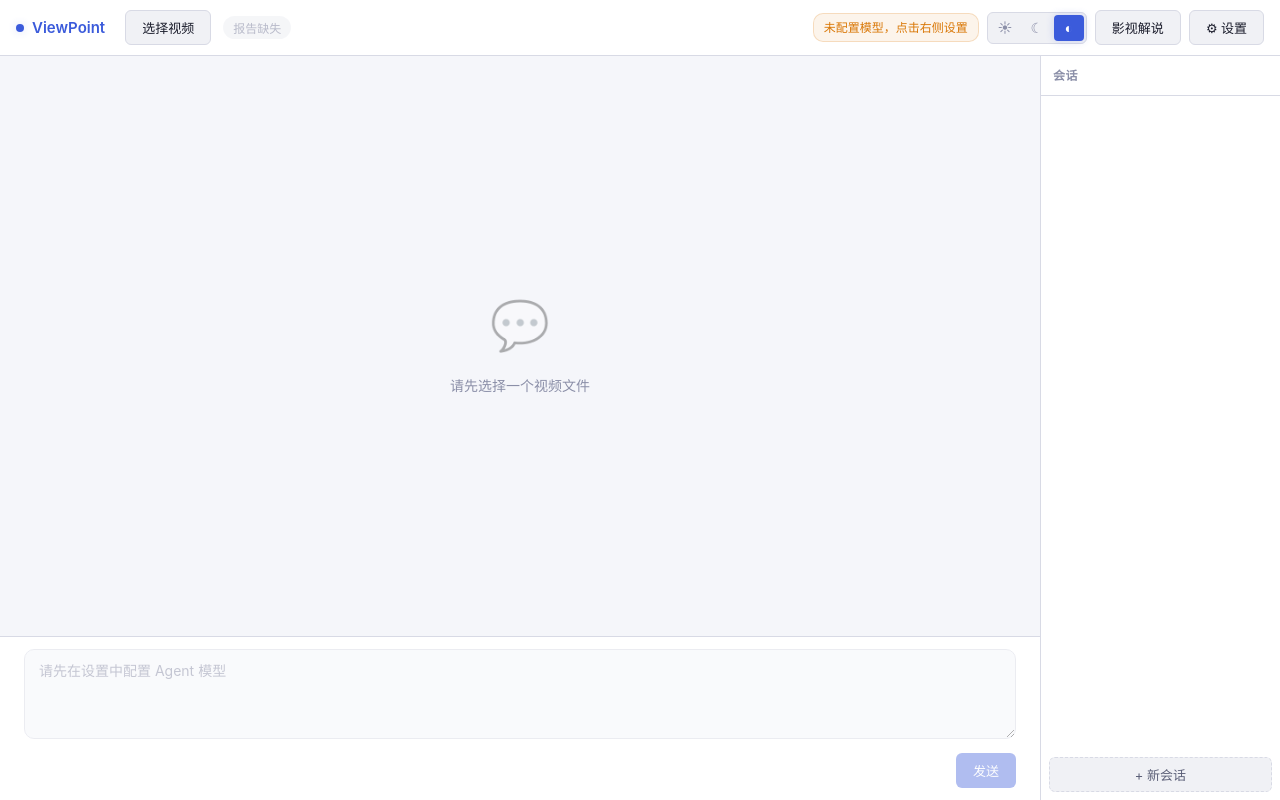
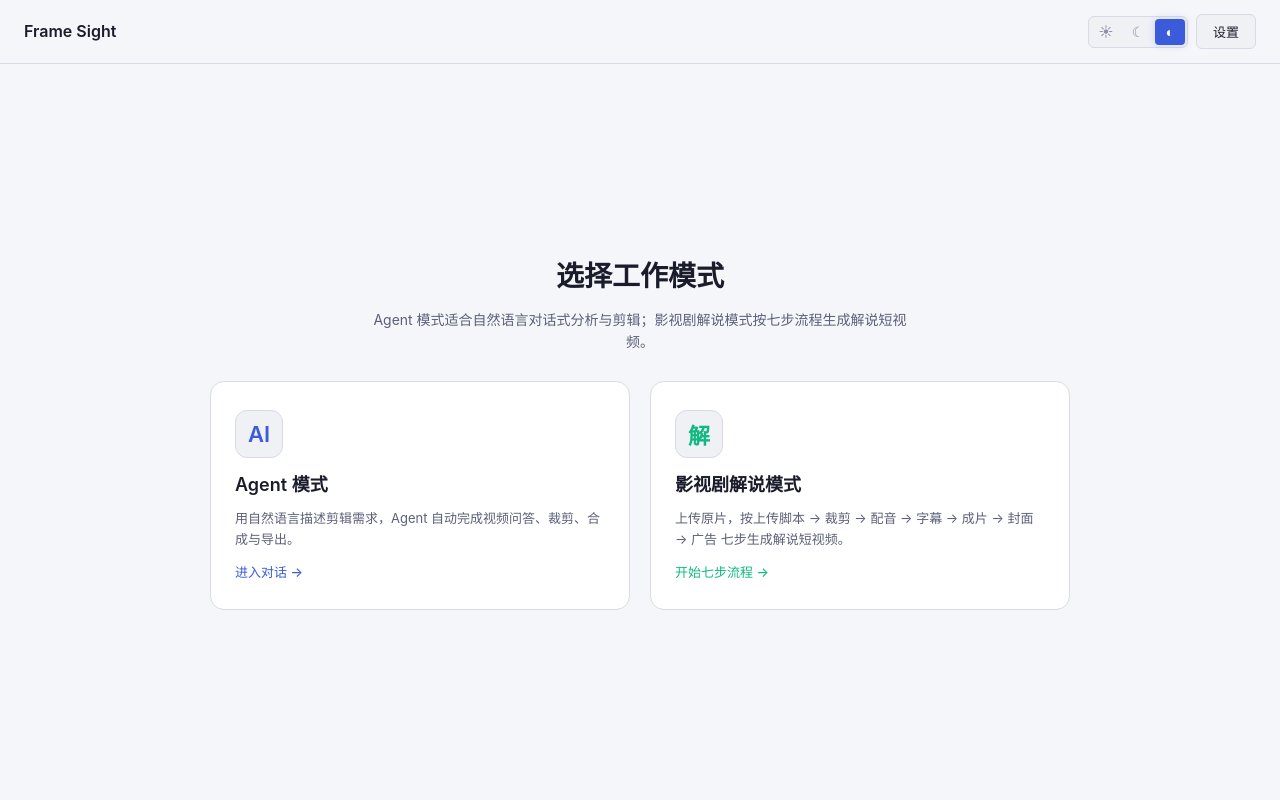
Before and after one commit to ComfortableLiu/frame-sight, a React (Vite) app in the folder apps/frontend/: page / in a window 1280 px wide. Built offline with nearby package versions, Linux system fonts and the light colour scheme.

Commit message:
feat: 首页模式选择入口（Agent / 影视解说）
默认路由改为 home，双卡片进入 Agent 或七步解说流程；
解说页与 Agent 顶栏支持返回首页。

```diff
--- a/apps/frontend/src/main.tsx
+++ b/apps/frontend/src/main.tsx
@@ -12,6 +12,7 @@ import { store, cacheLoad } from './store/index.js';
 import { RouterProvider, useRouter } from './modules/router/Router.js';
 import { AgentPage } from './modules/pages/AgentPage.js';
 import { SettingsPage } from './modules/pages/SettingsPage.js';
+import { HomePage } from './modules/pages/HomePage.js';
 import { CommentaryLayout } from './modules/commentary/CommentaryLayout.js';
 import { ErrorBoundary } from './modules/ErrorBoundary.js';
 import './styles.css';
@@ -34,8 +35,10 @@ function AppRouter(): JSX.Element {
     case 'settings':
       return <SettingsPage />;
     case 'agent':
+      return <AgentPage />;
+    case 'home':
     default:
-      return <AgentPage />;
+      return <HomePage />;
   }
 }
 
--- a/apps/frontend/src/modules/commentary/CommentaryLayout.tsx
+++ b/apps/frontend/src/modules/commentary/CommentaryLayout.tsx
@@ -95,10 +95,10 @@ export function CommentaryLayout(): JSX.Element {
             size="small"
             onClick={() => {
               dispatch(setFlowMode('agent'));
-              replace('agent');
+              replace('home');
             }}
           >
-            切换到 Agent 模式
+            返回首页
           </Button>
         </Space>
         <Typography.Text type="secondary">模式：{flowMode === 'normal' ? '解说' : 'Agent'}</Typography.Text>
--- a/apps/frontend/src/modules/pages/AgentPage.tsx
+++ b/apps/frontend/src/modules/pages/AgentPage.tsx
@@ -646,6 +646,13 @@ export function AgentPage(): JSX.Element {
 
           <button
             className="btn"
+            onClick={() => pushRoute('home')}
+            title="返回模式选择首页"
+          >
+            首页
+          </button>
+          <button
+            className="btn"
             onClick={() => {
               dispatch({ type: 'commentary/setFlowMode', payload: 'normal' });
               pushRoute('commentary-step-1');
--- /dev/null
+++ b/apps/frontend/src/modules/pages/HomePage.tsx
@@ -0,0 +1,178 @@
+import { useDispatch } from 'react-redux';
+import { useRouter } from '../router/Router.js';
+import { setFlowMode } from '../../store/commentarySlice.js';
+import { useTheme } from '../../hooks/useTheme.js';
+
+const cardStyle: React.CSSProperties = {
+  flex: '1 1 280px',
+  maxWidth: 420,
+  minHeight: 220,
+  padding: '28px 24px',
+  borderRadius: 'var(--radius-lg, 14px)',
+  border: '1px solid var(--border, #2a2d42)',
+  background: 'var(--bg-surface, #161822)',
+  cursor: 'pointer',
+  textAlign: 'left',
+  color: 'inherit',
+  display: 'flex',
+  flexDirection: 'column',
+  gap: 12,
+  transition: 'border-color 150ms ease, box-shadow 150ms ease, transform 150ms ease',
+};
+
+const iconBoxStyle: React.CSSProperties = {
+  width: 48,
+  height: 48,
+  borderRadius: 12,
+  display: 'flex',
+  alignItems: 'center',
+  justifyContent: 'center',
+  fontSize: 22,
+  fontWeight: 600,
+  background: 'var(--bg-raised, #1e2030)',
+  border: '1px solid var(--border, #2a2d42)',
+};
+
+export function HomePage(): JSX.Element {
+  const dispatch = useDispatch();
+  const { push } = useRouter();
+  const { mode: themeMode, setMode: setThemeMode } = useTheme();
+
+  const enterAgent = () => {
+    dispatch(setFlowMode('agent'));
+    push('agent');
+  };
+
+  const enterCommentary = () => {
+    dispatch(setFlowMode('normal'));
+    push('commentary-step-1');
+  };
+
+  return (
+    <div
+      style={{
+        minHeight: '100vh',
+        background: 'var(--bg-base, #0f1117)',
+        color: 'var(--text-primary, #e4e6f0)',
+        display: 'flex',
+        flexDirection: 'column',
+      }}
+    >
+      <div
+        style={{
+          display: 'flex',
+          alignItems: 'center',
+          justifyContent: 'space-between',
+          padding: '14px 24px',
+          borderBottom: '1px solid var(--border, #2a2d42)',
+        }}
+      >
+        <div style={{ fontWeight: 600, fontSize: 16 }}>Frame Sight</div>
+        <div style={{ display: 'flex', gap: 8, alignItems: 'center' }}>
+          <div className="theme-switcher">
+            <button
+              className={`theme-btn ${themeMode === 'light' ? 'active' : ''}`}
+              onClick={() => setThemeMode('light')}
+              title="浅色模式"
+            >
+              ☀
+            </button>
+            <button
+              className={`theme-btn ${themeMode === 'dark' ? 'active' : ''}`}
+              onClick={() => setThemeMode('dark')}
+              title="深色模式"
+            >
+              ☾
+            </button>
+            <button
+              className={`theme-btn ${themeMode === 'system' ? 'active' : ''}`}
+              onClick={() => setThemeMode('system')}
+              title="跟随系统"
+            >
+              ◐
+            </button>
+          </div>
+          <button className="btn" onClick={() => push('settings')}>
+            设置
+          </button>
+        </div>
+      </div>
+
+      <div
+        style={{
+          flex: 1,
+          display: 'flex',
+          flexDirection: 'column',
+          alignItems: 'center',
+          justifyContent: 'center',
+          padding: '40px 24px',
+          gap: 28,
+        }}
+      >
+        <div style={{ textAlign: 'center', maxWidth: 560 }}>
+          <div style={{ fontSize: 28, fontWeight: 700, marginBottom: 10 }}>选择工作模式</div>
+          <div style={{ color: 'var(--text-secondary, #8b8fa8)', fontSize: 14, lineHeight: 1.6 }}>
+            Agent 模式适合自然语言对话式分析与剪辑；影视剧解说模式按七步流程生成解说短视频。
+          </div>
+        </div>
+
+        <div
+          style={{
+            display: 'flex',
+            flexWrap: 'wrap',
+            gap: 20,
+            justifyContent: 'center',
+            width: '100%',
+            maxWidth: 920,
+          }}
+        >
+          <button
+            type="button"
+            style={{ ...cardStyle }}
+            onClick={enterAgent}
+            onMouseEnter={(e) => {
+              e.currentTarget.style.borderColor = 'var(--border-active, #4f6ef7)';
+              e.currentTarget.style.boxShadow = '0 0 0 1px var(--accent-glow, rgba(79,110,247,0.25))';
+            }}
+            onMouseLeave={(e) => {
+              e.currentTarget.style.borderColor = 'var(--border, #2a2d42)';
+              e.currentTarget.style.boxShadow = 'none';
+            }}
+          >
+            <div style={{ ...iconBoxStyle, color: 'var(--accent, #4f6ef7)' }}>AI</div>
+            <div style={{ fontSize: 18, fontWeight: 600 }}>Agent 模式</div>
+            <div style={{ color: 'var(--text-secondary, #8b8fa8)', fontSize: 13, lineHeight: 1.6 }}>
+              用自然语言描述剪辑需求，Agent 自动完成视频问答、裁剪、合成与导出。
+            </div>
+            <div style={{ marginTop: 'auto', color: 'var(--accent, #4f6ef7)', fontSize: 13, fontWeight: 500 }}>
+              进入对话 →
+            </div>
+          </button>
+
+          <button
+            type="button"
+            style={{ ...cardStyle }}
+            onClick={enterCommentary}
+            onMouseEnter={(e) => {
+              e.currentTarget.style.borderColor = 'var(--border-active, #4f6ef7)';
+              e.currentTarget.style.boxShadow = '0 0 0 1px var(--accent-glow, rgba(79,110,247,0.25))';
+            }}
+            onMouseLeave={(e) => {
+              e.currentTarget.style.borderColor = 'var(--border, #2a2d42)';
+              e.currentTarget.style.boxShadow = 'none';
+            }}
+          >
+            <div style={{ ...iconBoxStyle, color: 'var(--success, #34d399)' }}>解</div>
+            <div style={{ fontSize: 18, fontWeight: 600 }}>影视剧解说模式</div>
+            <div style={{ color: 'var(--text-secondary, #8b8fa8)', fontSize: 13, lineHeight: 1.6 }}>
+              上传原片，按上传脚本 → 裁剪 → 配音 → 字幕 → 成片 → 封面 → 广告 七步生成解说短视频。
+            </div>
+            <div style={{ marginTop: 'auto', color: 'var(--success, #34d399)', fontSize: 13, fontWeight: 500 }}>
+              开始七步流程 →
+            </div>
+          </button>
+        </div>
+      </div>
+    </div>
+  );
+}
--- a/apps/frontend/src/modules/router/Router.tsx
+++ b/apps/frontend/src/modules/router/Router.tsx
@@ -8,6 +8,7 @@ import {
 } from 'react';
 
 export type RouteName =
+  | 'home'
   | 'agent'
   | 'settings'
   | 'commentary-step-1'
@@ -33,7 +34,7 @@ interface RouterCtx {
 
 const RouterContext = createContext<RouterCtx | null>(null);
 
-const DEFAULT_ROUTE: RouteName = 'agent';
+const DEFAULT_ROUTE: RouteName = 'home';
 
 export function routeToStep(name: RouteName): number | null {
   const m = name.match(/^commentary-step-(\d)$/);
```
